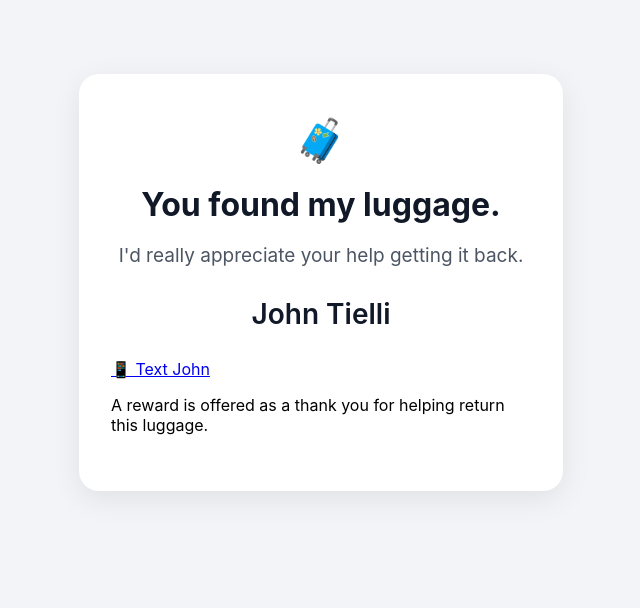
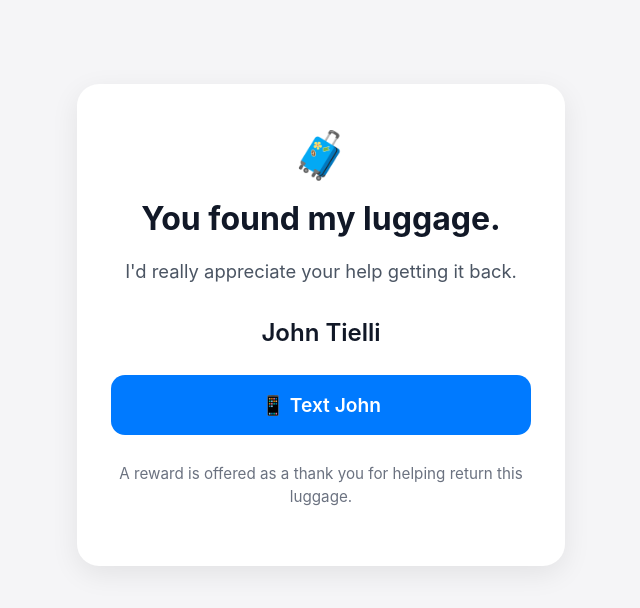
Before and after one commit to jtielli/return, a plain HTML site: page john/index.html in a window 1280 px wide. Shown: the whole page, without its empty margins (319-959 px from the left). Drawn offline with Linux system fonts and the light colour scheme.

Commit message:
Update style.css

```diff
--- a/css/style.css
+++ b/css/style.css
@@ -1,47 +1,74 @@
 body {
     margin: 0;
     padding: 24px;
-    background: #f2f4f7;
-    font-family: -apple-system, BlinkMacSystemFont,
-                 "Segoe UI", Roboto, Helvetica, Arial, sans-serif;
+    background: #F5F5F7;
+    font-family:
+        -apple-system,
+        BlinkMacSystemFont,
+        "Segoe UI",
+        Roboto,
+        Helvetica,
+        Arial,
+        sans-serif;
 }
 
 .card {
     max-width: 420px;
-    margin: 50px auto;
+    margin: 60px auto;
     background: white;
-    border-radius: 20px;
-    padding: 40px 32px;
-    box-shadow:
-        0 8px 30px rgba(0,0,0,.08);
+    border-radius: 22px;
+    padding: 42px 34px;
+    text-align: center;
+    box-shadow: 0 8px 28px rgba(0,0,0,.08);
 }
 
 .icon {
-    font-size: 42px;
-    text-align: center;
-    margin-bottom: 20px;
+    font-size: 46px;
+    margin-bottom: 18px;
 }
 
 h1 {
     margin: 0;
-    text-align: center;
-    font-size: 32px;
+    color: #111827;
+    font-size: 2rem;
     font-weight: 700;
-    color: #111827;
+    line-height: 1.2;
 }
 
 .subtitle {
-    margin-top: 18px;
-    text-align: center;
-    font-size: 19px;
-    color: #4b5563;
+    margin-top: 20px;
+    color: #4B5563;
+    font-size: 1.15rem;
     line-height: 1.5;
 }
 
 .owner {
-    margin-top: 26px;
-    text-align: center;
-    font-size: 28px;
+    margin-top: 32px;
+    margin-bottom: 28px;
+    font-size: 1.5rem;
     font-weight: 600;
     color: #111827;
 }
+
+.button {
+    display: block;
+    background: #007AFF;
+    color: white;
+    text-decoration: none;
+    font-size: 1.2rem;
+    font-weight: 600;
+    padding: 18px;
+    border-radius: 14px;
+    transition: background .2s ease;
+}
+
+.button:hover {
+    background: #0063D1;
+}
+
+.reward {
+    margin-top: 28px;
+    color: #6B7280;
+    font-size: .95rem;
+    line-height: 1.5;
+}
```
